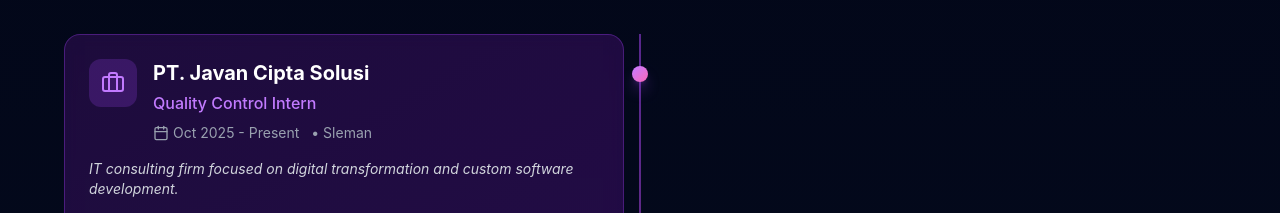
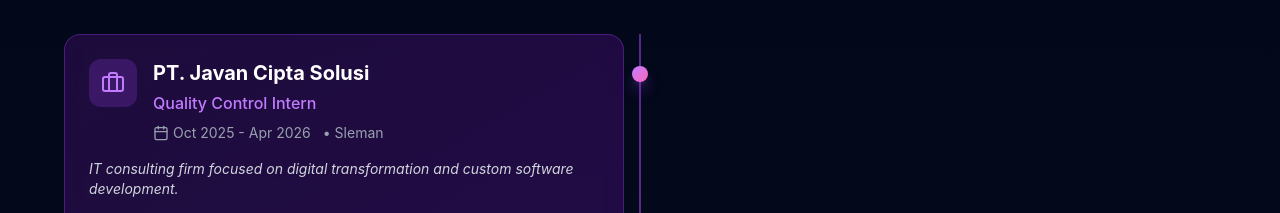
Before and after one commit to farhnnra2/Hans-profile, a React (Vite) app: page / in a window 1280 px wide. Shown: the part 2140-2353 px from the top of the page. Built offline with nearby package versions, Linux system fonts and the light colour scheme.

Commit message:
Update internship period for Quality Control role

```diff
--- a/src/app/components/Experience.tsx
+++ b/src/app/components/Experience.tsx
@@ -9,7 +9,7 @@
     company: 'PT. Javan Cipta Solusi',
     role: 'Quality Control Intern',
     location: 'Sleman',
-    period: 'Oct 2025 - Present',
+    period: 'Oct 2025 - Apr 2026',
     description: 'IT consulting firm focused on digital transformation and custom software development.',
     highlights: [
       'Designed and executed 100+ comprehensive test scenarios achieving 100% test coverage',
```
